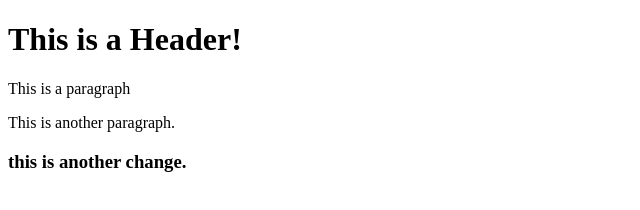
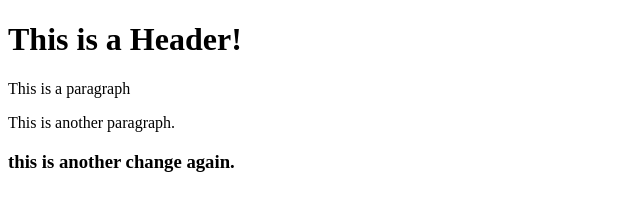
Before and after one commit to jvpink200/git-test, a plain HTML site: page index.html in a window 1280 px wide. Shown: the full height of the page, 0-640 px from the left. Drawn offline with Linux system fonts and the light colour scheme.

Commit message:
another change again

```diff
--- a/index.html
+++ b/index.html
@@ -5,6 +5,6 @@
         <p>This is a paragraph</p>
         <p>This is another paragraph.</p>
 
-        <h3>this is another change.</h3>
+        <h3>this is another change again.</h3>
     </body>
 </html>
```
